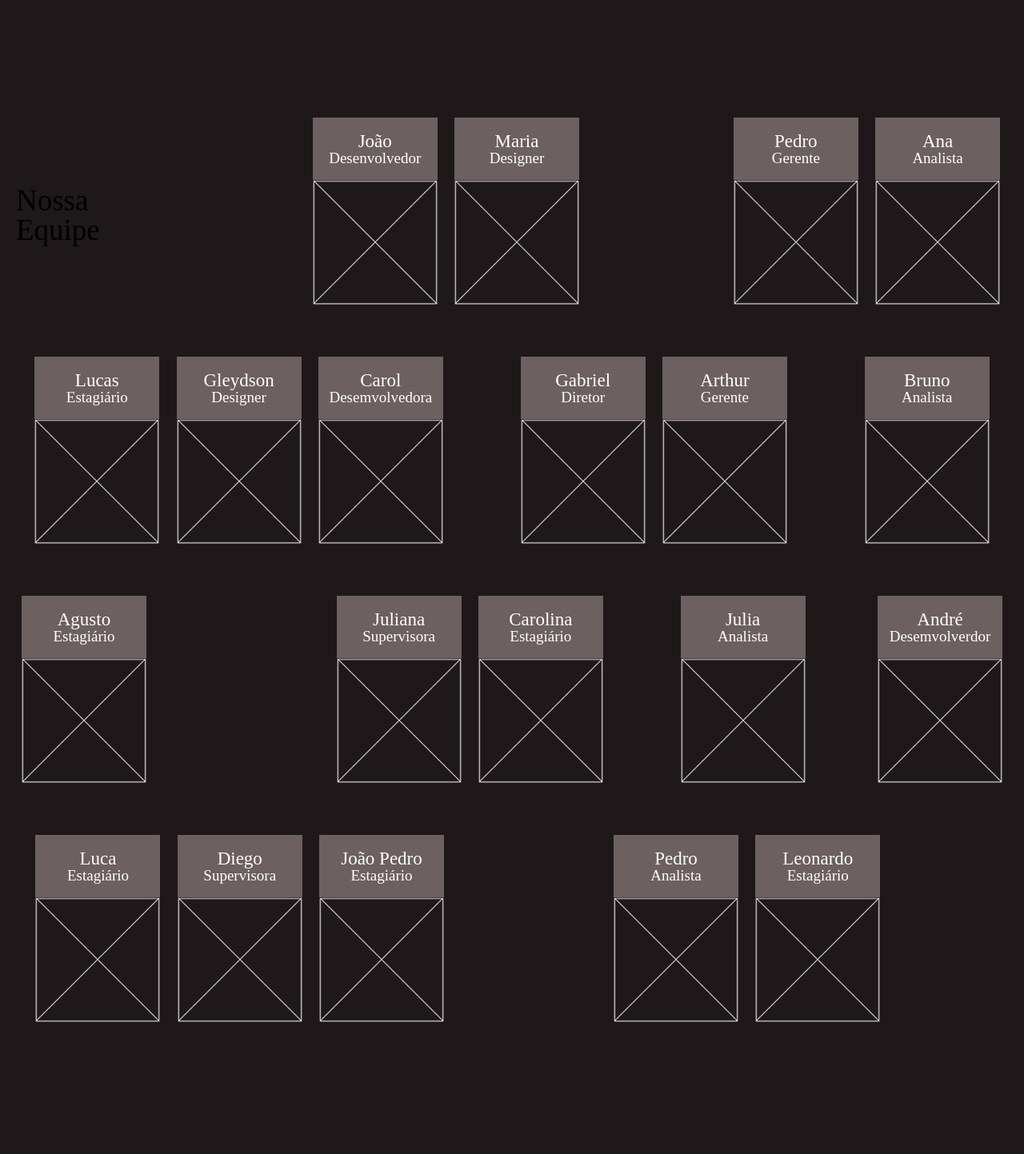
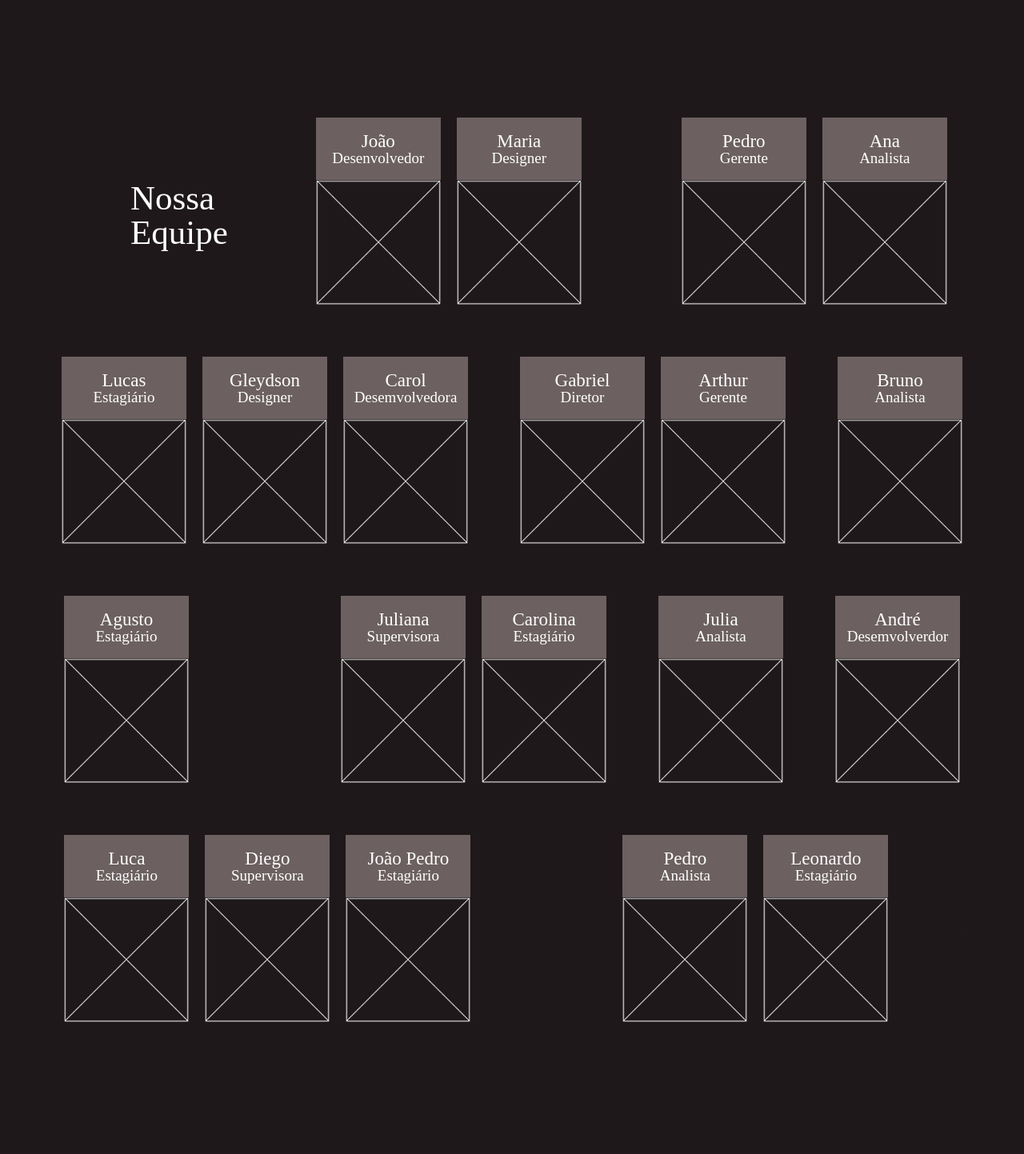
Before and after one commit to faisca-design/FaiscaJr, a Next.js app: page /sobre-nos in a window 1280 px wide. Shown: the part 1100-2543 px from the top of the page at 80% size. Built offline with nearby package versions, Linux system fonts and the light colour scheme.

Commit message:
responsividade issue 5 e 21
upando responsividade das issues #5 e #21 faltam ajustes finais

```diff
--- a/package.json
+++ b/package.json
@@ -15,9 +15,10 @@
     "next": "13.3.4",
     "react": "18.2.0",
     "react-dom": "18.2.0",
-    "react-icons": "^4.11.0",
+    "react-icons": "^4.12.0",
     "react-markdown": "^6.0.3",
-    "react-router-dom": "^6.16.0"
+    "react-router-dom": "^6.16.0",
+    "styled-components": "^6.1.1"
   },
   "browser": {
     "fs": false,
--- a/src/app/portfolio/page.js
+++ b/src/app/portfolio/page.js
@@ -1,5 +1,6 @@
 import PortfolioBanners from "@components/portfolio/PortfolioBanners"
 import PortfolioCarousel from "@components/portfolio/PortfolioCarousel"
+import ProManegers from "@components/projeto/ProjectManagers"
 
 function Portfolio(){
   return (
--- a/src/components/sobreNos/MembersArea/MembersRow1.js
+++ b/src/components/sobreNos/MembersArea/MembersRow1.js
@@ -9,34 +9,35 @@ function MembersRow1({ members }) {
 
   return (
     <div className={styles.ListStyle}>
+
       <h1 className={styles.EquipeText}>Nossa <br></br>Equipe</h1>
       <MakeCard
         key={0}
         imagem={primeiro.imagem}
         nome={primeiro.nome}
         ciclo={primeiro.ciclo}
-        marginLeft="20%"
+        marginLeft="100px"
       />
       <MakeCard
         key={1}
         imagem={segundo.imagem}
         nome={segundo.nome}
         ciclo={segundo.ciclo}
-        marginLeft=".1%"
+        marginLeft="0px"
       />
       <MakeCard
         key={2}
         imagem={terceiro.imagem}
         nome={terceiro.nome}
         ciclo={terceiro.ciclo}
-        marginLeft="13.5%"
+        marginLeft="105px"
       />
       <MakeCard
         key={3}
         imagem={quarto.imagem}
         nome={quarto.nome}
         ciclo={quarto.ciclo}
-        marginLeft=".1%"
+        marginLeft="0px"
       />
     </div>
   );
--- a/src/components/sobreNos/MembersArea/MembersRow2.js
+++ b/src/components/sobreNos/MembersArea/MembersRow2.js
@@ -23,35 +23,35 @@ function MembersRow2({ members }) {
         imagem={sexto.imagem}
         nome={sexto.nome}
         ciclo={sexto.ciclo}
-        marginLeft=".1%"
+        marginLeft="0px"
       />
       <MakeCard
         key={2}
         imagem={setimo.imagem}
         nome={setimo.nome}
         ciclo={setimo.ciclo}
-        marginLeft=".1%"
+        marginLeft=".0px"
       />
       <MakeCard
         key={3}
         imagem={oitavo.imagem}
         nome={oitavo.nome}
         ciclo={oitavo.ciclo}
-        marginLeft="6%"
+        marginLeft="45px"
       />
       <MakeCard
         key={4}
         imagem={nono.imagem}
         nome={nono.nome}
         ciclo={nono.ciclo}
-        marginLeft=".1%"
+        marginLeft="0px"
       />
       <MakeCard
         key={5}
         imagem={decimo.imagem}
         nome={decimo.nome}
         ciclo={decimo.ciclo}
-        marginLeft="6%"
+        marginLeft="45px"
       />
     </div>
   );
--- a/src/components/sobreNos/MembersArea/MembersRow3.js
+++ b/src/components/sobreNos/MembersArea/MembersRow3.js
@@ -22,28 +22,28 @@ function MembersRow3({ members }) {
         imagem={DecSegundo.imagem}
         nome={DecSegundo.nome}
         ciclo={DecSegundo.ciclo}
-        marginLeft="17%"
+        marginLeft="170px"
       />
       <MakeCard
         key={2}
         imagem={DecTerceiro.imagem}
         nome={DecTerceiro.nome}
         ciclo={DecTerceiro.ciclo}
-        marginLeft=".1%"
+        marginLeft="0%"
       />
       <MakeCard
         key={3}
         imagem={DecQuinto.imagem}
         nome={DecQuinto.nome}
         ciclo={DecQuinto.ciclo}
-        marginLeft="6%"
+        marginLeft="45px"
       />
       <MakeCard
         key={4}
         imagem={DecSexto.imagem}
         nome={DecSexto.nome}
         ciclo={DecSexto.ciclo}
-        marginLeft="5.5%"
+        marginLeft="45px"
       />
     </div>
   );
--- a/src/components/sobreNos/MembersArea/MembersRow4.js
+++ b/src/components/sobreNos/MembersArea/MembersRow4.js
@@ -22,28 +22,28 @@ function MembersRow4({ members }) {
         imagem={DecOitavo.imagem}
         nome={DecOitavo.nome}
         ciclo={DecOitavo.ciclo}
-        marginLeft=".1%"
+        marginLeft="0%"
       />
       <MakeCard
         key={2}
         imagem={DecNono.imagem}
         nome={DecNono.nome}
         ciclo={DecNono.ciclo}
-        marginLeft=".1%"
+        marginLeft="0%"
       />
       <MakeCard
         key={3}
         imagem={Vigesimo.imagem}
         nome={Vigesimo.nome}
         ciclo={Vigesimo.ciclo}
-        marginLeft="15%"
+        marginLeft="170px"
       />
       <MakeCard
         key={4}
         imagem={VigPrimeiro.imagem}
         nome={VigPrimeiro.nome}
         ciclo={VigPrimeiro.ciclo}
-        marginLeft=".1%"
+        marginLeft="0px"
       />
       <h1 className={styles.vazio}>.</h1>
     </div>
--- a/src/components/sobreNos/MembersArea/listMembers.module.css
+++ b/src/components/sobreNos/MembersArea/listMembers.module.css
@@ -8,10 +8,14 @@
 
 .EquipeText {
     font-weight: 500;
-    font-size: 37px;
+    font-size: 43px;
+    color: #ffff;
+    margin-left: 6%;
+
 }
 
 .vazio{
     font-size: 1px;
-    margin-left: 135px;
+    margin-left: 89px;
+    color: #ffff;
 }
--- a/src/styles/globals.css
+++ b/src/styles/globals.css
@@ -20,7 +20,7 @@ margin-block-end: 0;
 padding: 0;
 border: 0;
 font-size: 100%;
-font: inherit;
+font-family: Chillax;
 vertical-align: baseline;
 }
 
```
Also changed, not shown: src/components/GenericButton/GenericButton.module.css (+6 -6 lines), src/components/home/LearnMoreSection/LearnMore.module.css (+8 -2 lines), src/components/projeto/ProjectManagers/index.js (+13 -10 lines), src/components/projeto/ProjectManagers/proManegers.module.css (+60 -20 lines), 1 other file (tests, documents, lock files or other folders).
